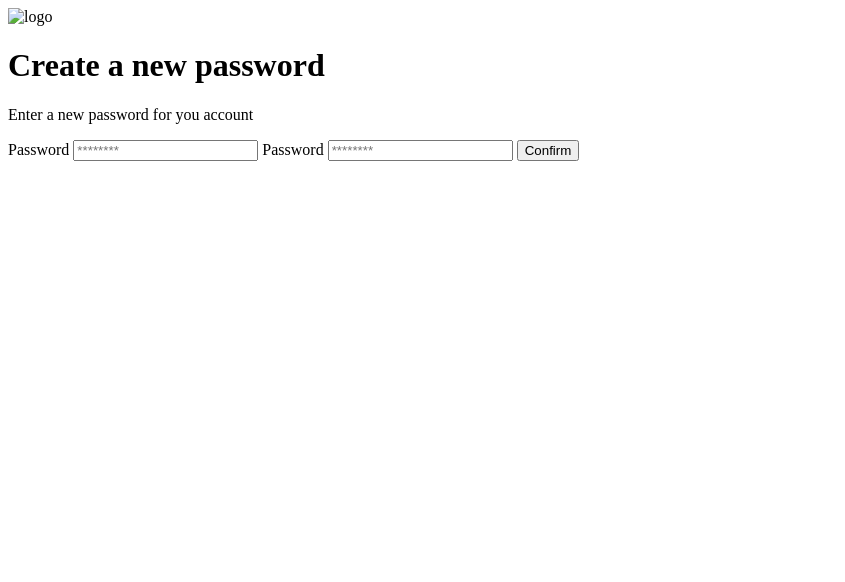
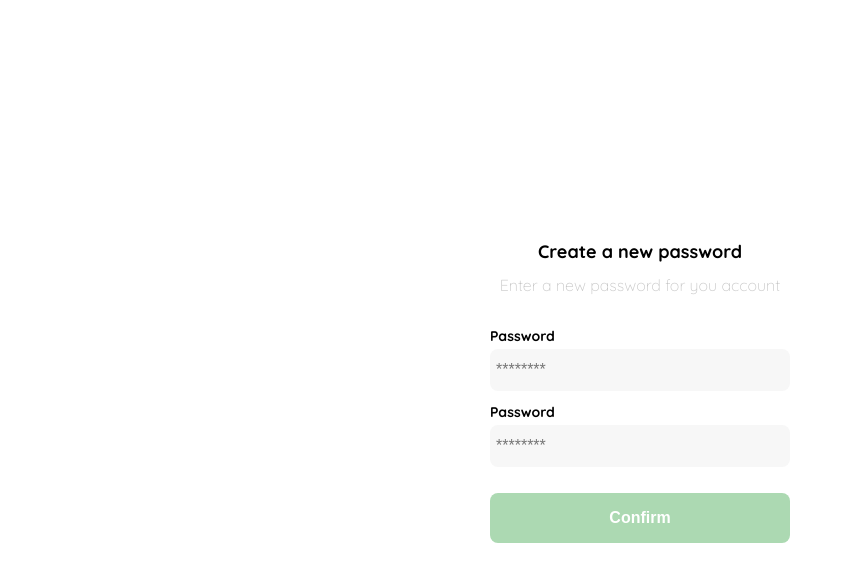
Before and after one commit to DanielJrPuente/Yard-Sale, a plain HTML site: page paswordCreation.html in a window 1280 px wide. Shown: the whole page, without its empty margins (0-845 px from the left). Drawn offline with Linux system fonts and the light colour scheme.

Commit message:
Make styles of password creation page

```diff
--- a/paswordCreation.html
+++ b/paswordCreation.html
@@ -1,14 +1,101 @@
 <!DOCTYPE html>
 <html lang="en">
 <head>
+    <link rel="preconnect" href="https://fonts.gstatic.com" crossorigin>
+   <link href="https://fonts.googleapis.com/css2?family=Quicksand:wght@300;500;700&display=swap" rel="stylesheet">
     <meta charset="UTF-8">
     <meta name="viewport" content="width=device-width, initial-scale=1.0">
     <title>Document</title>
+    <style>
+        :root {
+            --white: #ffffff;
+            --black: #000000;
+            --very-light-pink: #c7c7c7;
+            --text-input-field: #f7f7f7;
+            --hospital-green: #acd9b2;
+            --sm: 14px;
+            --md: 16px;
+            --lg: 18px;
+        }
+        body {
+            margin: 0;
+            font-family: 'Quicksand', sans-serif;
+        }
+        .login {
+            width: 100%;
+            height: 100vh;
+            display: grid;
+            place-items: center;
+        }
+        .form-container {
+            display: grid;
+            grid-template-rows: auto 1fr auto;
+            width: 300px;
+        }
+        .logo {
+            width: 150px;
+            margin-bottom: 48px;
+            justify-self: center;
+            display: none;
+        }
+        .title {
+            font-size: var(--lg);
+            margin-bottom: 12px;
+            text-align: center;
+        }
+        .form {
+            display: flex;
+            flex-direction: column;
+        }
+        .subtitle {
+            color: var(--very-light-pink);
+            font-size: var(--md);
+            font-weight: 300;
+            margin-top: 0;
+            margin-bottom: 32px;
+            text-align: center;
+        }
+        .label {
+            font-size: var(--sm);
+            font-weight: bold;
+            margin-bottom: 4px;
+        }
+        .input {
+            background-color: var(--text-input-field);
+            border: none;
+            border-radius: 8px;
+            height: 30px;
+            font-size: var(--md);
+            padding: 6px;
+            margin-bottom: 12px;
+        }
+        .primary-button {
+            background-color: var(--hospital-green);
+            border-radius: 8px;
+            border: none;
+            color: var(--white);
+            width: 100%;
+            cursor: pointer;
+            font-size: var(--md);
+            font-weight: bold;
+            height: 50px;
+        }
+        .login-button {
+            margin-top: 14px;
+            margin-bottom: 30px;
+
+        }
+        @media (max-width: 640px) {
+            .logo {
+                display: block;
+            }
+        }
+    </style>
 </head>
 <body>
     <div class="login">
         <div class="form-container">
-            <img src="" alt="logo" class="logo">
+            <img src="./logos/logo_yard_sale.svg" alt="logo" class="logo">
 
             <h1 class="title">Create a new password</h1>
             <p class="subtitle">Enter a new password for you account</p>
```
